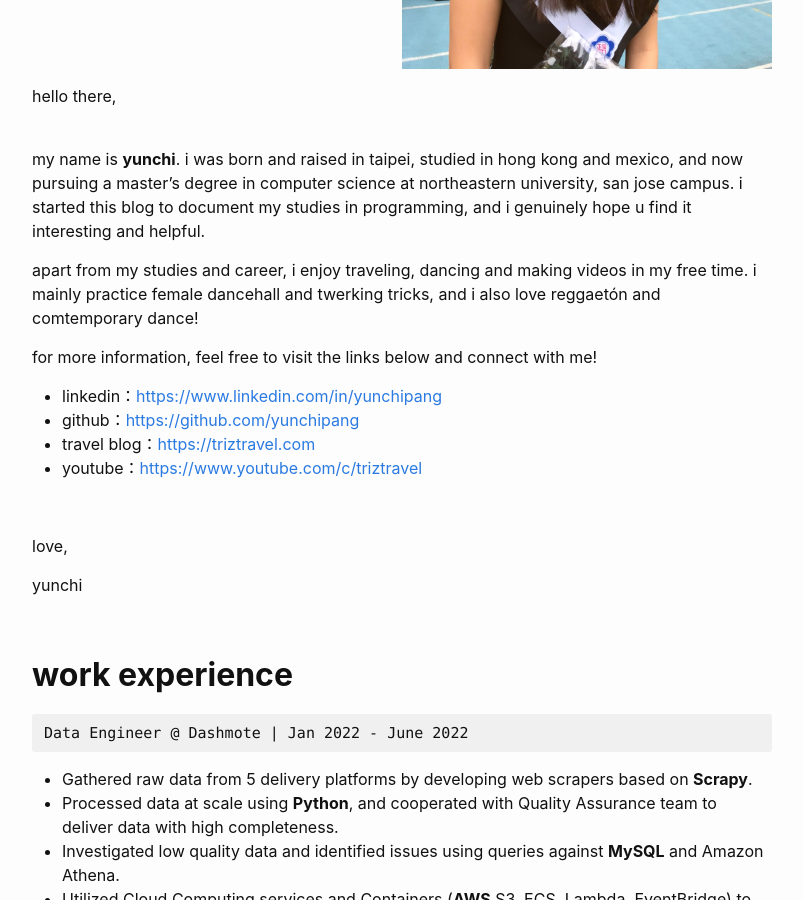
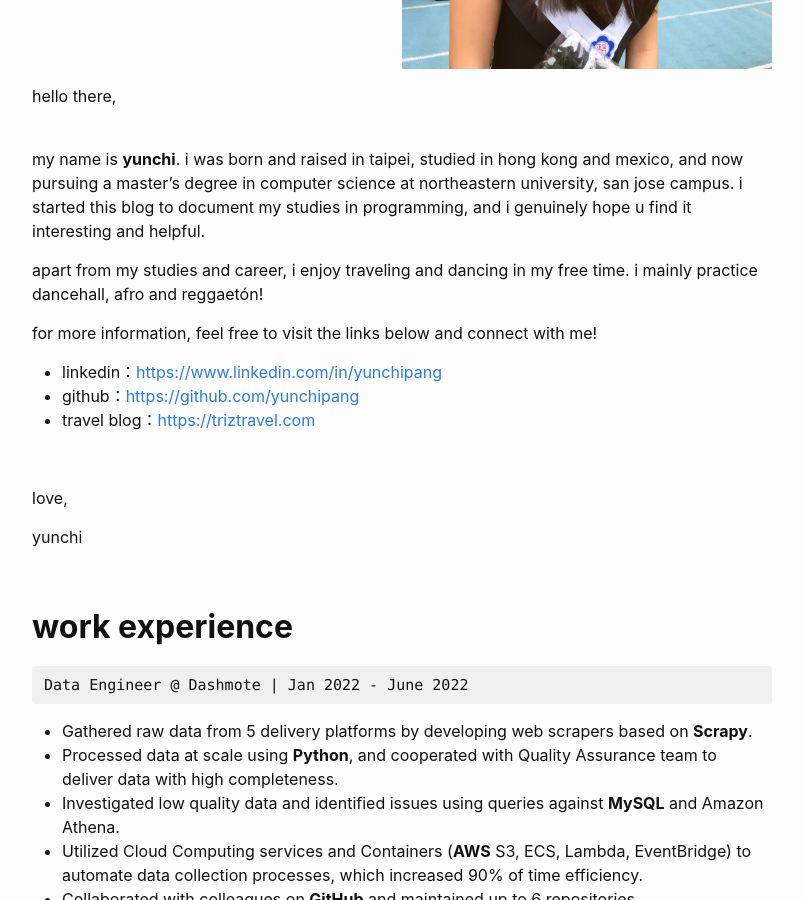
Before and after one commit to yunchipang/yunchipang.github.io, a Jekyll site: the page built from about.md, in a window 1280 px wide and 900 px high, scrolled down 465 px. Shown: the whole window, without its empty margins (238-1041 px from the left). Built offline with Jekyll 4.4.1, drawn with Linux system fonts in a browser that asks for light colours.

Commit message:
update about

```diff
--- a/about.md
+++ b/about.md
@@ -12,14 +12,13 @@ hello there,
 <br/>
 my name is **yunchi**. i was born and raised in taipei, studied in hong kong and mexico, and now pursuing a master's degree in computer science at northeastern university, san jose campus. i started this blog to document my studies in programming, and i genuinely hope u find it interesting and helpful.
 
-apart from my studies and career, i enjoy traveling, dancing and making videos in my free time. i mainly practice female dancehall and twerking tricks, and i also love reggaetón and comtemporary dance!
+apart from my studies and career, i enjoy traveling and dancing in my free time. i mainly practice dancehall, afro and reggaetón!
 
 for more information, feel free to visit the links below and connect with me!
 
 - linkedin：[https://www.linkedin.com/in/yunchipang](https://www.linkedin.com/in/yunchipang){:target="_blank"}
 - github：[https://github.com/yunchipang](https://github.com/yunchipang){:target="_blank"}
 - travel blog：[https://triztravel.com](https://triztravel.com){:target="_blank"}
-- youtube：[https://www.youtube.com/c/triztravel](https://www.youtube.com/c/triztravel){:target="_blank"}
 
 <br/>
 
```
